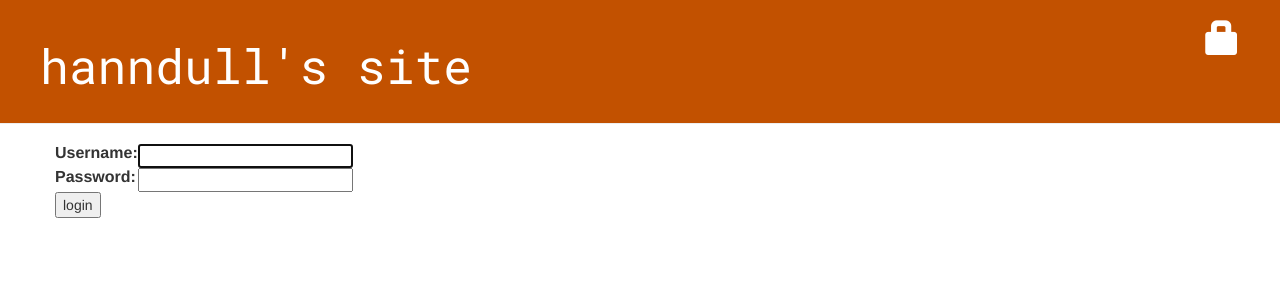
After one commit to hanndull/djangogirls, a Django app: page /accounts/login/ in a window 1280 px wide. The commit adds this page. Shown: the top 300 px of the page. Run offline with Django 3.2, Linux system fonts and the light colour scheme; some libraries are stand-ins or nearby versions.

Commit message:
Added in login and logout funcionality

```diff
--- a/blog/templates/blog/base.html
+++ b/blog/templates/blog/base.html
@@ -12,8 +12,11 @@
     <body>
         <div class="page-header">
             {% if user.is_authenticated %}
-            <a href="{% url 'post_new' %}" class="top-menu"><span class="glyphicon glyphicon-plus"></span></a>
-            <a href="{% url 'post_draft_list' %}" class="top-menu"><span class="glyphicon glyphicon-edit"></span></a>
+                <a href="{% url 'post_new' %}" class="top-menu"><span class="glyphicon glyphicon-plus"></span></a>
+                <a href="{% url 'post_draft_list' %}" class="top-menu"><span class="glyphicon glyphicon-edit"></span></a>
+                <p class="top-menu">Hello {{ user.username }} <small>(<a href="{% url 'logout' %}">Log out</a>)</small></p>
+            {% else %}
+                <a href="{% url 'login' %}" class="top-menu"><span class="glyphicon glyphicon-lock"></span></a>
             {% endif %}
             <h1><a href="/">hanndull's site</a></h1>
         </div>
--- /dev/null
+++ b/blog/templates/registration/login.html
@@ -0,0 +1,24 @@
+{% extends "blog/base.html" %}
+
+{% block content %}
+    {% if form.errors %}
+        <p>Your username and password didn't match. Please try again.</p>
+    {% endif %}
+
+    <form method="post" action="{% url 'login' %}">
+    {% csrf_token %}
+        <table>
+        <tr>
+            <td>{{ form.username.label_tag }}</td>
+            <td>{{ form.username }}</td>
+        </tr>
+        <tr>
+            <td>{{ form.password.label_tag }}</td>
+            <td>{{ form.password }}</td>
+        </tr>
+        </table>
+
+        <input type="submit" value="login" />
+        <input type="hidden" name="next" value="{{ next }}" />
+    </form>
+{% endblock %}
--- a/blog/views.py
+++ b/blog/views.py
@@ -2,6 +2,7 @@ from django.shortcuts import redirect, render, get_object_or_404
 from django.utils import timezone
 from .models import Post
 from .forms import PostForm
+from django.contrib.auth.decorators import login_required
 
 
 def post_list(request):
@@ -14,6 +15,7 @@ def post_detail(request, pk):
     return render(request, 'blog/post_detail.html', {'post': post})
 
 
+@login_required
 def post_new(request):
     if request.method == "POST":
         form = PostForm(request.POST)
@@ -31,6 +33,7 @@ def post_new(request):
     return render(request, 'blog/post_edit.html', {'form': form})
 
 
+@login_required
 def post_edit(request, pk):
     post = get_object_or_404(Post, pk=pk)
 
@@ -49,17 +52,20 @@ def post_edit(request, pk):
     return render(request, 'blog/post_edit.html', {'form': form})
 
 
+@login_required
 def post_draft_list(request):
     posts = Post.objects.filter(published_date__isnull=True).order_by('created_date')
     return render(request, 'blog/post_draft_list.html', {'posts': posts})
 
 
+@login_required
 def post_publish(request, pk):
     post = get_object_or_404(Post, pk=pk)
     post.publish()
     return redirect('post_detail', pk=pk)
 
 
+@login_required
 def post_remove(request, pk):
     post = get_object_or_404(Post, pk=pk)
     post.delete() #every django model can be deleted w/ this method
--- a/mysite/settings.py
+++ b/mysite/settings.py
@@ -26,6 +26,8 @@ SECRET_KEY = '$ofr-+efn*8mph8u#^#836y)6g$ioo=znrm2fi*ufie@h^cz8f'
 DEBUG = True
 
 ALLOWED_HOSTS = ['127.0.0.1', '.pythonanywhere.com']
+
+LOGIN_REDIRECT_URL = '/' #successful login directed to home
 
 
 # Application definition
--- a/mysite/urls.py
+++ b/mysite/urls.py
@@ -14,9 +14,12 @@ Including another URLconf
     2. Add a URL to urlpatterns:  path('blog/', include('blog.urls'))
 """
 from django.contrib import admin
+from django.contrib.auth import views
 from django.urls import path, include
 
 urlpatterns = [
     path('admin/', admin.site.urls),
     path('', include('blog.urls')), #import URLs from our blog application to the main mysite/urls.py file (?)
+    path('accounts/login/', views.LoginView.as_view(), name='login'),
+    path('accounts/logout/', views.LogoutView.as_view(next_page='/'), name='logout'),
 ]
```
